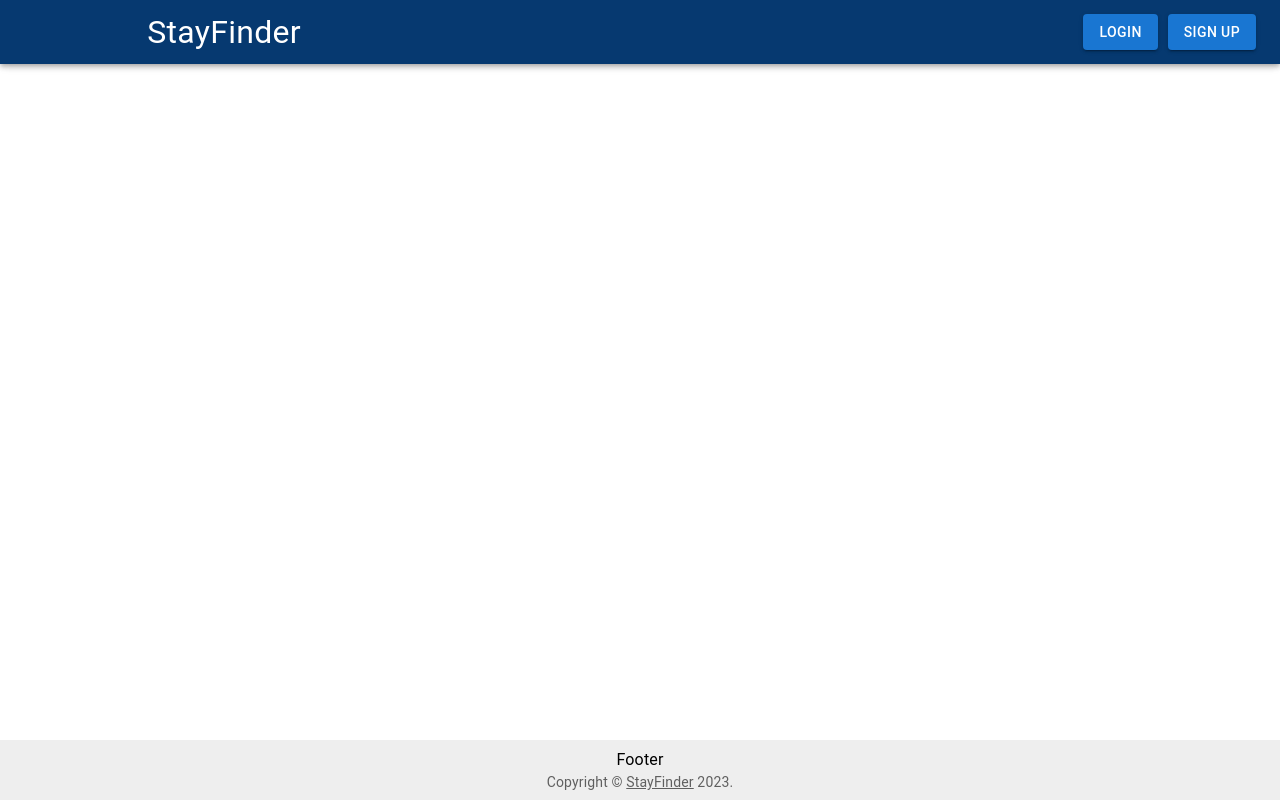
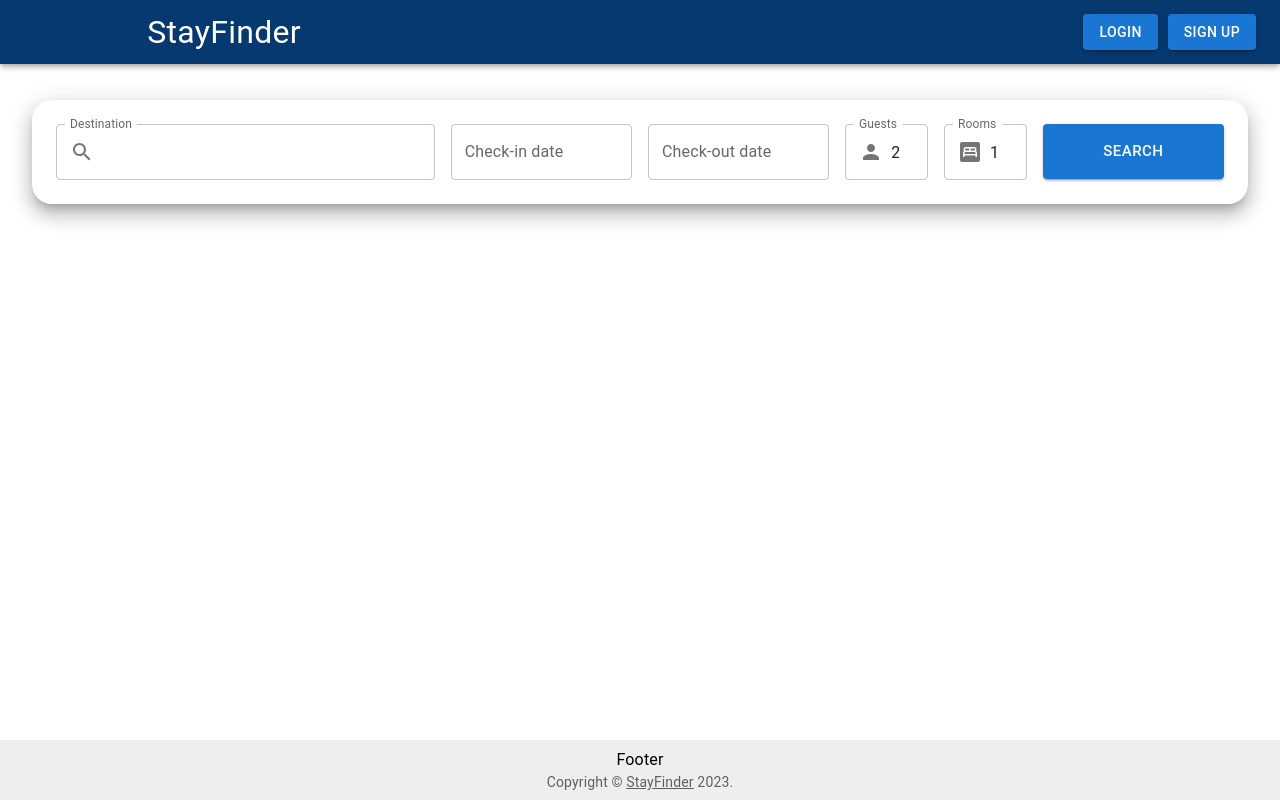
Before and after one commit to Code-the-Dream-School/bb-practicum-team-3-front, a React (Create React App) app: page / in a window 1280 px wide. Built offline with nearby package versions, Linux system fonts and the light colour scheme.

Commit message:
add Search form component

```diff
--- /dev/null
+++ b/src/api/fetchHotels.js
@@ -0,0 +1,14 @@
+export default async function fetchHotels(searchData) {
+  const searchParams = new URLSearchParams(searchData);
+  const res = await fetch(
+    `${process.env.REACT_APP_BASE_URL}/booking/hotelsbylocation?${searchParams}`,
+    {
+      method: 'GET',
+
+      credentials: 'include',
+    }
+  );
+
+  const returnMessage = await res.json();
+  return returnMessage;
+}
--- /dev/null
+++ b/src/components/SearchForm.js
@@ -0,0 +1,179 @@
+import React, { useState } from 'react';
+import { Grid, TextField, Button, Paper, Box, Container } from '@mui/material';
+import { AdapterDayjs } from '@mui/x-date-pickers/AdapterDayjs';
+import { LocalizationProvider } from '@mui/x-date-pickers/LocalizationProvider';
+import { DatePicker } from '@mui/x-date-pickers/DatePicker';
+import InputAdornment from '@mui/material/InputAdornment';
+import SearchIcon from '@mui/icons-material/Search';
+import PersonIcon from '@mui/icons-material/Person';
+import BedroomParentIcon from '@mui/icons-material/BedroomParent';
+import fetchHotels from '../api/fetchHotels';
+import { useNavigate } from 'react-router-dom';
+
+export default function SearchForm() {
+  const navigate = useNavigate();
+
+  const [destination, setDestination] = useState('');
+  const [checkinDate, setCheckinDate] = useState(null);
+  const [checkoutDate, setCheckoutDate] = useState(null);
+  const [guestNumber, setGuestNumber] = useState(2);
+  const [roomNumber, setRoomNumber] = useState(1);
+
+  const handleSubmit = (event) => {
+    event.preventDefault();
+
+    //console.log(destination);
+    //console.log(checkinDate);
+    // console.log(checkoutDate);
+    //console.log(guestNumber);
+
+    const searchData = {
+      destination,
+      guestNumber,
+      roomNumber,
+      checkinDate:
+        checkinDate !== null ? checkinDate.format('YYYY-MM-DD') : null,
+      checkoutDate:
+        checkoutDate !== null ? checkoutDate.format('YYYY-MM-DD') : null,
+    };
+
+    const formattedCheckinDate =
+      checkinDate !== null ? checkinDate.format('YYYY-MM-DD') : null;
+    const formattedCheckOutDate =
+      checkoutDate !== null ? checkoutDate.format('YYYY-MM-DD') : null;
+
+    console.log('checkinDate', formattedCheckinDate);
+
+    const queryString = `?destination=${destination}&guestNumber=${guestNumber}&roomNumber=${roomNumber}&checkinDate=${formattedCheckinDate}&checkoutDate=${formattedCheckOutDate}`;
+
+    console.log(searchData);
+    fetchHotels(searchData).then((returnMessage) => {
+      console.log('fetchHotelData', returnMessage);
+      //navigate(`/searchresults${queryString}`);
+    });
+    // setDestination('');
+    //setCheckinDate(null);
+    //setCheckoutDate(null);
+    //setGuestNumber(2);
+    //setRoomNumber(1);
+  };
+  return (
+    <Container maxWidth="xl">
+      <Box
+        sx={{
+          display: 'flex',
+          flexWrap: 'wrap',
+          marginTop: '100px',
+          marginBottom: '50px',
+        }}
+      >
+        <Paper
+          sx={{
+            borderRadius: 5,
+            p: 3,
+            width: '100%',
+            flexWrap: 'wrap',
+          }}
+          elevation={12}
+        >
+          <form onSubmit={handleSubmit}>
+            <Grid container spacing={2}>
+              <Grid item xs={12} md={4}>
+                <TextField
+                  id="name-input"
+                  name="destination"
+                  label="Destination"
+                  type="text"
+                  fullWidth
+                  value={destination}
+                  onChange={(e) => setDestination(e.target.value)}
+                  InputProps={{
+                    startAdornment: (
+                      <InputAdornment position="start">
+                        <SearchIcon />
+                      </InputAdornment>
+                    ),
+                  }}
+                />
+              </Grid>
+
+              <Grid item xs={12} md={2}>
+                <LocalizationProvider dateAdapter={AdapterDayjs}>
+                  <DatePicker
+                    label="Check-in date"
+                    sx={{ width: '100%' }}
+                    value={checkinDate}
+                    onChange={(newValue) => setCheckinDate(newValue)}
+                  />
+                </LocalizationProvider>
+              </Grid>
+
+              <Grid item xs={12} md={2}>
+                <LocalizationProvider dateAdapter={AdapterDayjs}>
+                  <DatePicker
+                    sx={{ width: '100%' }}
+                    label="Check-out date"
+                    value={checkoutDate}
+                    onChange={(newValue) => setCheckoutDate(newValue)}
+                  />
+                </LocalizationProvider>
+              </Grid>
+
+              <Grid item xs={12} md={1}>
+                <TextField
+                  id="guestNumber"
+                  name="guests"
+                  label="Guests"
+                  type="number"
+                  fullWidth
+                  value={guestNumber}
+                  onChange={(e) => setGuestNumber(e.target.value)}
+                  InputProps={{
+                    startAdornment: (
+                      <InputAdornment position="start">
+                        <PersonIcon />
+                      </InputAdornment>
+                    ),
+                    inputProps: { min: 0 },
+                  }}
+                />
+              </Grid>
+
+              <Grid item xs={12} md={1}>
+                <TextField
+                  id="roomNumber"
+                  name="rooms"
+                  label="Rooms"
+                  type="number"
+                  fullWidth
+                  value={roomNumber}
+                  onChange={(e) => setRoomNumber(e.target.value)}
+                  InputProps={{
+                    startAdornment: (
+                      <InputAdornment position="start">
+                        <BedroomParentIcon />
+                      </InputAdornment>
+                    ),
+                    inputProps: { min: 0 },
+                  }}
+                />
+              </Grid>
+
+              <Grid item xs={12} md={2}>
+                <Button
+                  variant="contained"
+                  color="primary"
+                  type="submit"
+                  size="large"
+                  sx={{ height: '55px', width: '100%' }}
+                >
+                  Search
+                </Button>
+              </Grid>
+            </Grid>
+          </form>
+        </Paper>
+      </Box>
+    </Container>
+  );
+}
--- a/src/pages/HomePage.js
+++ b/src/pages/HomePage.js
@@ -1,11 +1,12 @@
 import Header from '../components/Header';
 import Footer from '../components/Footer';
+import SearchForm from '../components/SearchForm';
 
 export default function HomePage() {
   return (
     <div>
       <Header />
-
+      <SearchForm />
       <Footer />
     </div>
   );
```
